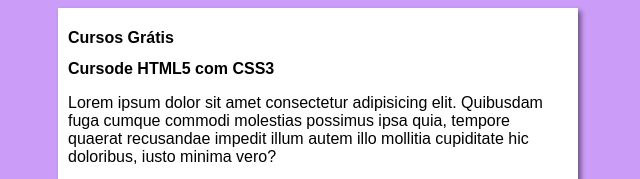
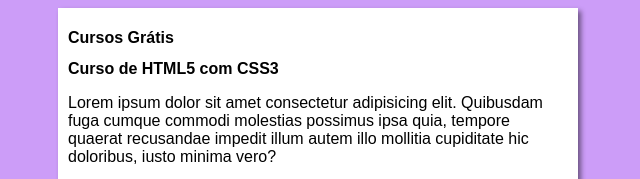
Before and after one commit to CarlosSilva-DEV/projeto-site, a plain HTML site: page index.html in a window 1280 px wide. Shown: the top 179 px of the page, 322-962 px from the left. Drawn offline with Linux system fonts and the light colour scheme.

Commit message:
Correção de subtítulo

```diff
--- a/index.html
+++ b/index.html
@@ -12,7 +12,7 @@
             <h1>Cursos Grátis</h1>
         </header>
         <article>
-            <h2>Cursode HTML5 com CSS3</h2>
+            <h2>Curso de HTML5 com CSS3</h2>
             <p>Lorem ipsum dolor sit amet consectetur adipisicing elit. Quibusdam fuga cumque commodi molestias possimus ipsa quia, tempore quaerat recusandae impedit illum autem illo mollitia cupiditate hic doloribus, iusto minima vero?</p>
         </article>
         <article>
```
